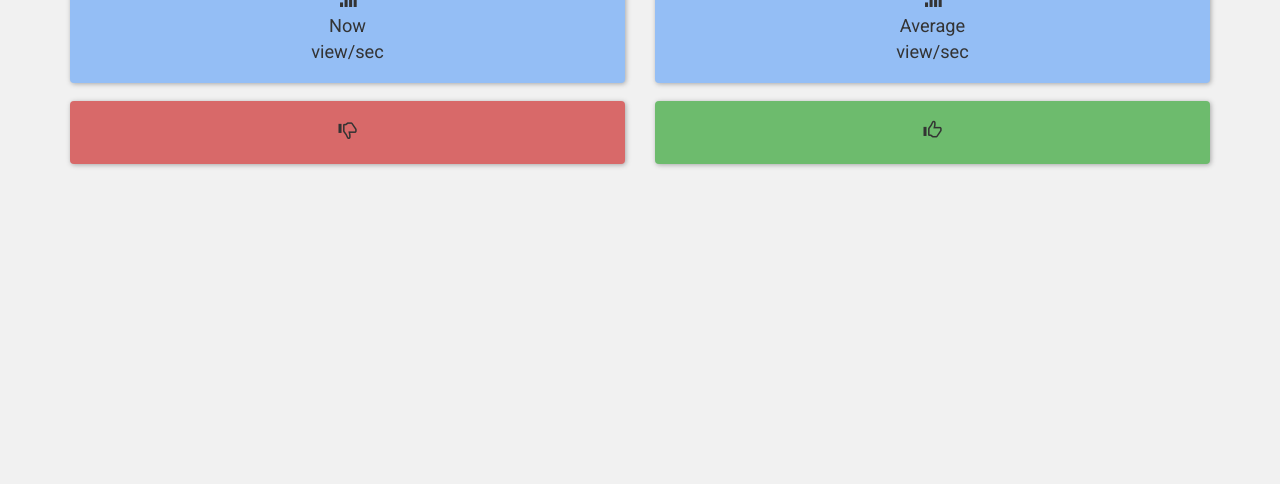
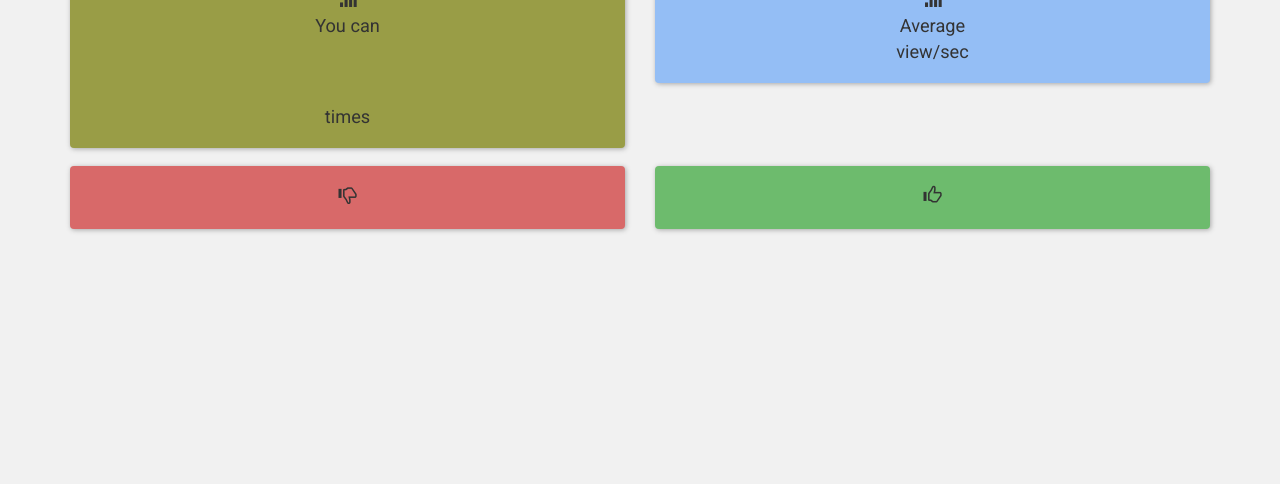
Before and after one commit to coybit/NumTube, a plain HTML site: page index.html in a window 1280 px wide. Shown: the part 316-800 px from the top of the page. Drawn offline with Linux system fonts and the light colour scheme; no server answers.

Commit message:
cool statisticss are added

```diff
--- a/index.html
+++ b/index.html
@@ -41,6 +41,10 @@
             background-color: rgb(255, 211, 131);
         }
 
+        .stat-box.cool {
+            background-color: #999d46;
+        }
+
         .stat-box.views {
             background-color: #94bef5;;
         }
@@ -57,7 +61,7 @@
             font-size: 2em;
         }
 
-        #currentViewsSpeed,
+        #cool-state-1-times,
         #totalViewsSpeed,
         #totalViews {
             font-size: 2.5em;
@@ -81,6 +85,10 @@
         }
     </style>
     <script>
+        var samples = [
+            { work:'make Effele Tower', duration:64000000 }
+                ];
+
         function getNewPoint(callback) {
             $.get('https://gdata.youtube.com/feeds/api/videos/' + videoID + '?v=2&alt=json').done( function(res) {
                 var point = {
@@ -98,7 +106,12 @@
                 $('#videoTitle').text(res.entry.title.$t);
                 $('#totalViews').text(views.toLocaleString());
                 $('#totalViewsTime').text( (new moment(publishedDate)).from() );
-                $('#nowViewsTime').text( (new moment(point.time)).from() );
+
+                // cool stat 1
+                var sampleIdx = 0;
+                var totalSeconds = res.entry.media$group.yt$duration.seconds * res.entry.yt$statistics.viewCount;
+                $('#cool-state-1-times').text( Math.floor(totalSeconds / samples[sampleIdx].duration) );
+                $('#cool-state-1-work').text( samples[sampleIdx].work );
 
                 callback(point);
             });
@@ -199,11 +212,13 @@
 
     <div class="row">
         <div class="col-md-6">
-            <div class="stat-box views">
+            <div class="stat-box cool">
                 <span class="glyphicon glyphicon-signal"></span>
-                <div>Now</div>
-                <div id="currentViewsSpeed"></div>
-                <div>view/sec</div>
+                <div>You can</div>
+                <div id="cool-state-1">
+                    <span id="cool-state-1-times"></span><br/>
+                    times <span id="cool-state-1-work"></span>
+                </div>
             </div>
         </div>
         <div class="col-md-6">
```
